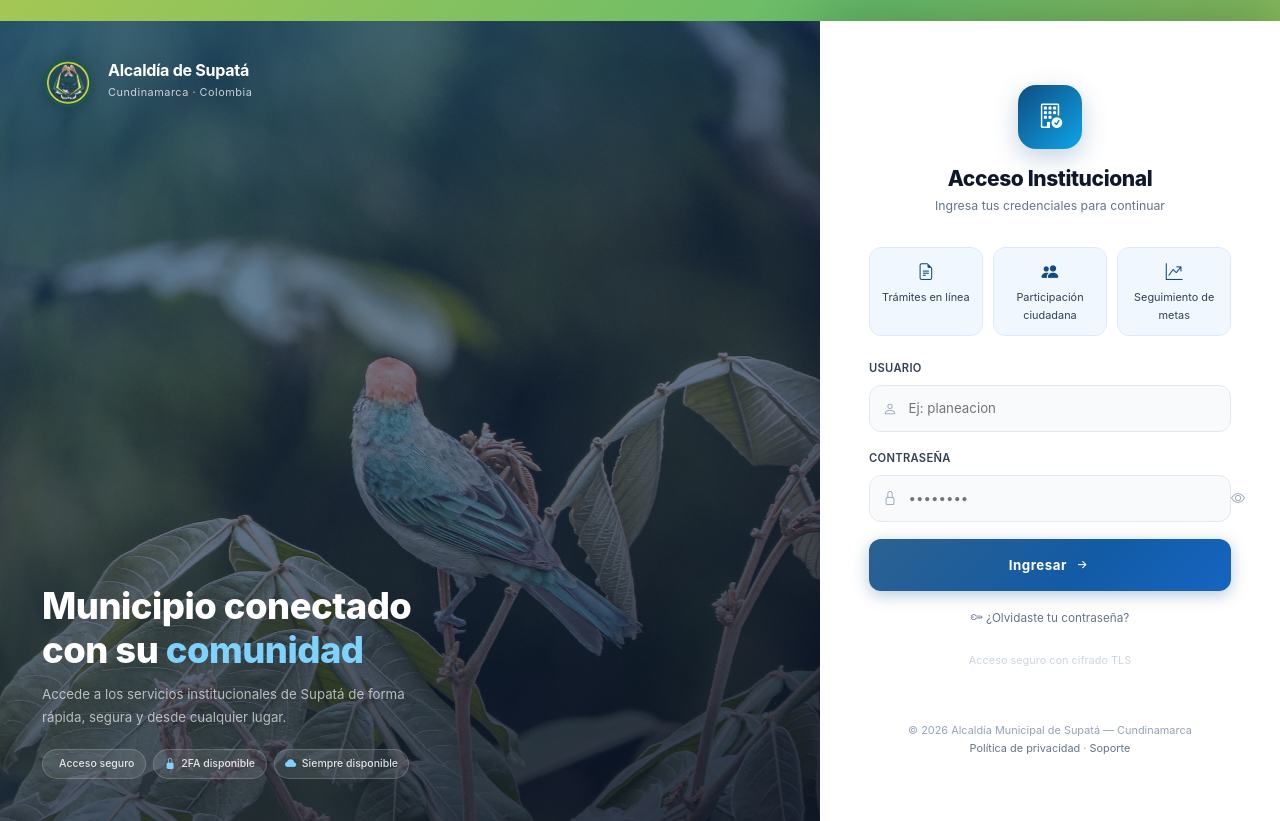
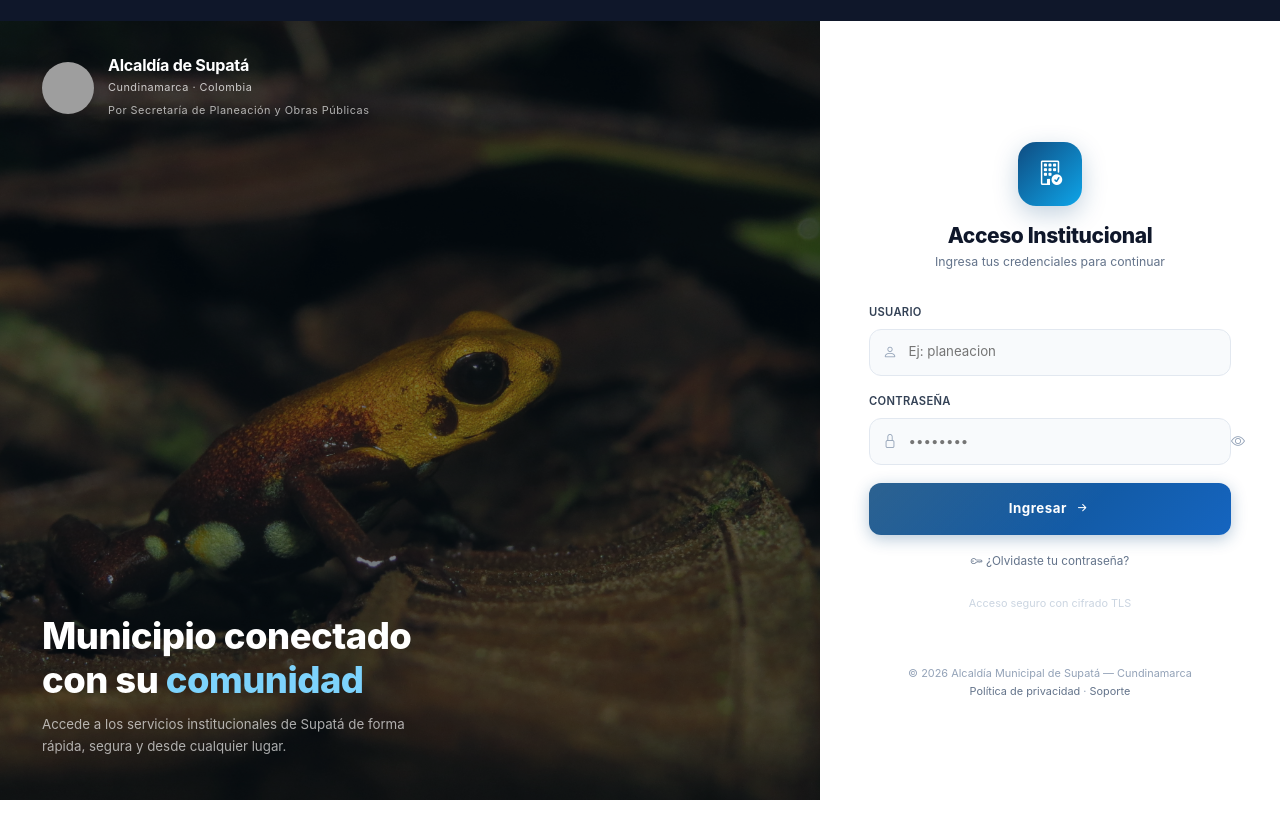
Before and after one commit to Arq-Rafael/alcald-a-virtual, a Flask app: page / in a window 1280 px wide. After the commit the page ends 800 px from the top, so only its background shows below. Run offline with Flask 3, Linux system fonts and the light colour scheme; data that the repository does not hold is empty; some libraries are stand-ins or nearby versions; grey boxes are pictures that could not be loaded.

Commit message:
ajustes finales por ahora

```diff
--- a/templates/base.html
+++ b/templates/base.html
@@ -734,7 +734,7 @@
       {% if can('contratos') %}
       <a href="/contratos"
          class="av-nav-item {% if request.endpoint and 'contratos' in request.endpoint %}active{% endif %}">
-        <i class="bi bi-file-earmark-contract av-nav-icon"></i>
+        <i class="bi bi-file-earmark-contract-fill av-nav-icon"></i>
         Contratos
       </a>
       {% endif %}
@@ -842,7 +842,7 @@
         {% if can('geoportal') %}<a class="av-nav-item" href="{{ url_for('main.geoportal') }}"><i class="bi bi-globe-americas av-nav-icon"></i> Geoportal</a>{% endif %}
         {% if can('seguimiento') %}<a class="av-nav-item" href="{{ url_for('seguimiento.index') }}"><i class="bi bi-graph-up-arrow av-nav-icon"></i> Metas</a>{% endif %}
         {% if can('riesgo') %}<a class="av-nav-item" href="{{ url_for('main.gestion_riesgo') }}"><i class="bi bi-tree av-nav-icon"></i> Riesgo</a>{% endif %}
-        {% if can('contratos') %}<a class="av-nav-item" href="/contratos"><i class="bi bi-file-earmark-contract av-nav-icon"></i> Contratos</a>{% endif %}
+        {% if can('contratos') %}<a class="av-nav-item" href="/contratos"><i class="bi bi-file-earmark-contract-fill av-nav-icon"></i> Contratos</a>{% endif %}
         <a class="av-nav-item danger" href="{{ url_for('auth.logout') }}"><i class="bi bi-box-arrow-right av-nav-icon"></i> Cerrar Sesión</a>
       </div>
     </div>
--- a/templates/login.html
+++ b/templates/login.html
@@ -46,7 +46,7 @@
   .lp-left-bg {
     position: absolute;
     inset: 0;
-    background-image: url("{{ url_for('static', filename='paisaje2.jpg') }}");
+    background-image: url("{{ url_for('static', filename='rana dorada de supata.JPG') }}");
     background-size: cover;
     background-position: center 40%;
     z-index: 0;
@@ -86,8 +86,19 @@
   .lp-brand img {
     width: 52px;
     height: 52px;
-    object-fit: contain;
-    filter: drop-shadow(0 2px 8px rgba(0,0,0,0.4));
+    object-fit: cover;
+    border-radius: 50%;
+    background: transparent;
+    filter: drop-shadow(0 2px 8px rgba(0,0,0,0.18));
+  }
+
+  .lp-brand-sub {
+    display: block;
+    font-size: 0.72rem;
+    color: rgba(255,255,255,0.88);
+    margin-top: 4px;
+    font-weight: 600;
+    letter-spacing: 0.4px;
   }
 
   .lp-brand-text {
@@ -491,10 +502,11 @@
 
     <!-- Brand top-left -->
     <div class="lp-brand">
-      <img src="{{ url_for('static', filename='imagenes/escudo.png') }}" alt="Escudo Supatá" />
+      <img src="{{ url_for('static', filename='nuevo escudo.png') }}" alt="Escudo Supatá" />
       <div class="lp-brand-text">
         <h1>Alcaldía de Supatá</h1>
         <span>Cundinamarca · Colombia</span>
+        <span class="lp-brand-sub">Por Secretaría de Planeación y Obras Públicas</span>
       </div>
     </div>
 
@@ -505,11 +517,7 @@
         Accede a los servicios institucionales de Supatá de forma rápida,
         segura y desde cualquier lugar.
       </p>
-      <div class="lp-badges">
-        <span class="lp-badge"><i class="bi bi-shield-check-fill"></i> Acceso seguro</span>
-        <span class="lp-badge"><i class="bi bi-lock-fill"></i> 2FA disponible</span>
-        <span class="lp-badge"><i class="bi bi-cloud-fill"></i> Siempre disponible</span>
-      </div>
+      <!-- Badges removed as per homepage design requirements -->
     </div>
   </div>
 
@@ -539,21 +547,7 @@
     {% endif %}
     {% endwith %}
 
-    <!-- Info cards rápidas -->
-    <div class="lp-info-row">
-      <div class="lp-info-card">
-        <i class="bi bi-file-earmark-text"></i>
-        Trámites en línea
-      </div>
-      <div class="lp-info-card">
-        <i class="bi bi-people-fill"></i>
-        Participación ciudadana
-      </div>
-      <div class="lp-info-card">
-        <i class="bi bi-graph-up-arrow"></i>
-        Seguimiento de metas
-      </div>
-    </div>
+    <!-- Quick info cards removed for simplified login screen -->
 
     <!-- Formulario -->
     <form method="POST" class="lp-form" id="loginForm" autocomplete="off">
@@ -649,4 +643,60 @@
     });
   }
 </script>
+
+<style>
+  /* Forzar fondo oscuro y remover la barra/gradiente superior en la pantalla de login */
+  html, body {
+    background: #0f172a !important;
+    background-image: none !important;
+    animation: none !important;
+    overflow: hidden !important; /* quitar scroll global */
+    height: 100% !important;
+  }
+
+  /* Evitar scroll dentro de los paneles del login */
+  .lp-wrapper, .lp-left, .lp-right {
+    height: 100vh !important;
+    overflow: hidden !important;
+  }
+
+  /* Asegurar que el contenido del formulario se centre sin scrollbar */
+  .lp-right { display:flex; align-items:center; justify-content:center; }
+
+  /* Si en pantallas pequeñas el contenido puede necesitar scroll, permitir solo dentro del form */
+  @media (max-width: 768px) {
+    html, body { overflow: hidden !important; }
+    .lp-right { padding: 1.25rem !important; }
+    .lp-form { max-height: calc(100vh - 4rem); overflow:auto; }
+  }
+
+  /* Eliminar la banda azul del overlay original y usar un overlay oscuro más neutro */
+  .lp-left::before {
+    background: rgba(5,15,25,0.55) !important;
+    z-index: 1;
+  }
+
+  /* Animación sutil: pan lento + zoom en la imagen de fondo (agradable y discreto) */
+  @keyframes lp-hero-pan {
+    0% {
+      background-position: center 40%;
+      background-size: 100%;
+    }
+    50% {
+      background-position: center 44%;
+      background-size: 104%;
+    }
+    100% {
+      background-position: center 40%;
+      background-size: 100%;
+    }
+  }
+
+  .lp-left-bg {
+    animation: lp-hero-pan 20s ease-in-out infinite;
+    will-change: background-position, background-size;
+    background-repeat: no-repeat !important;
+    background-size: cover !important;
+  }
+</style>
 {% endblock %}
```
